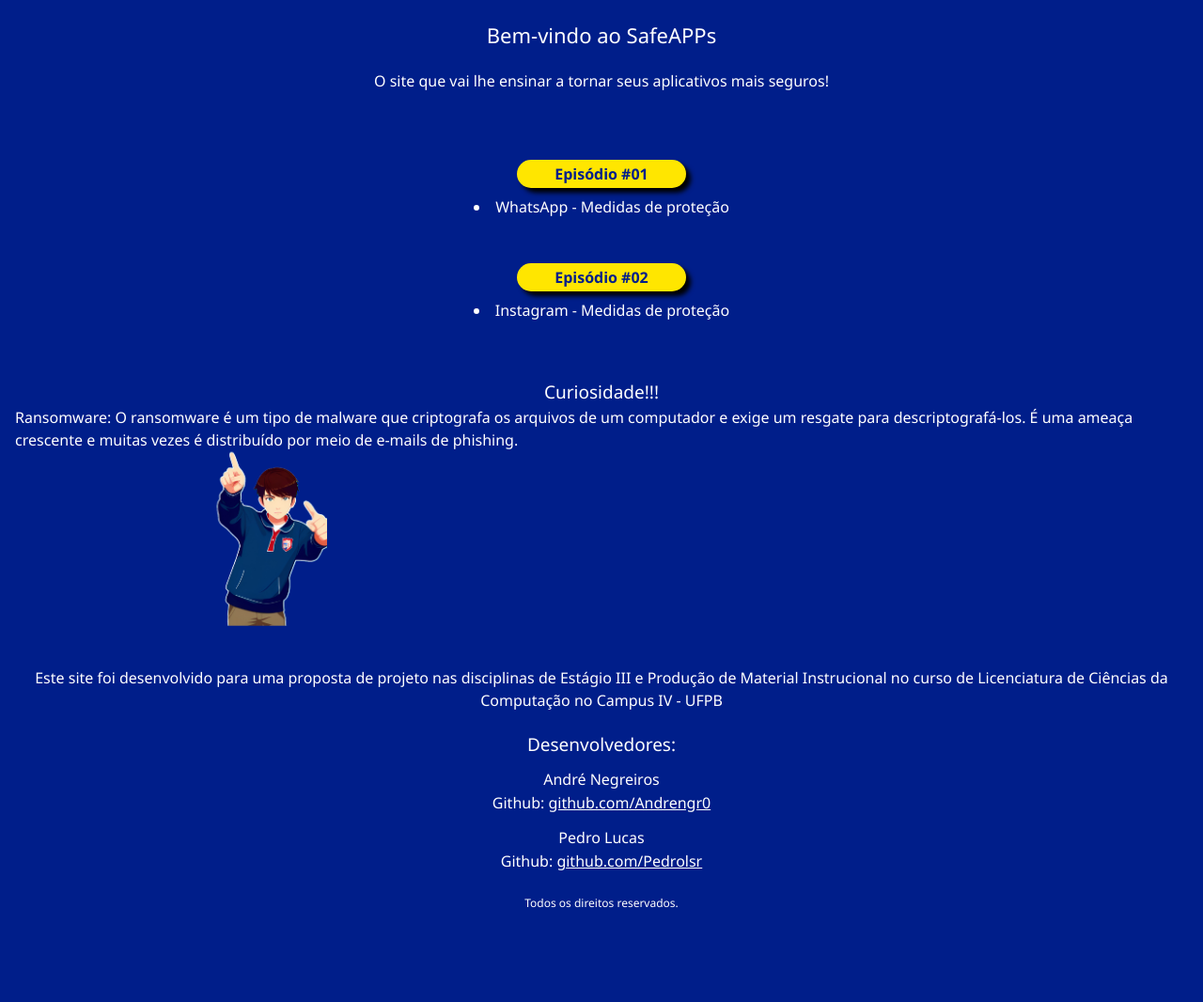
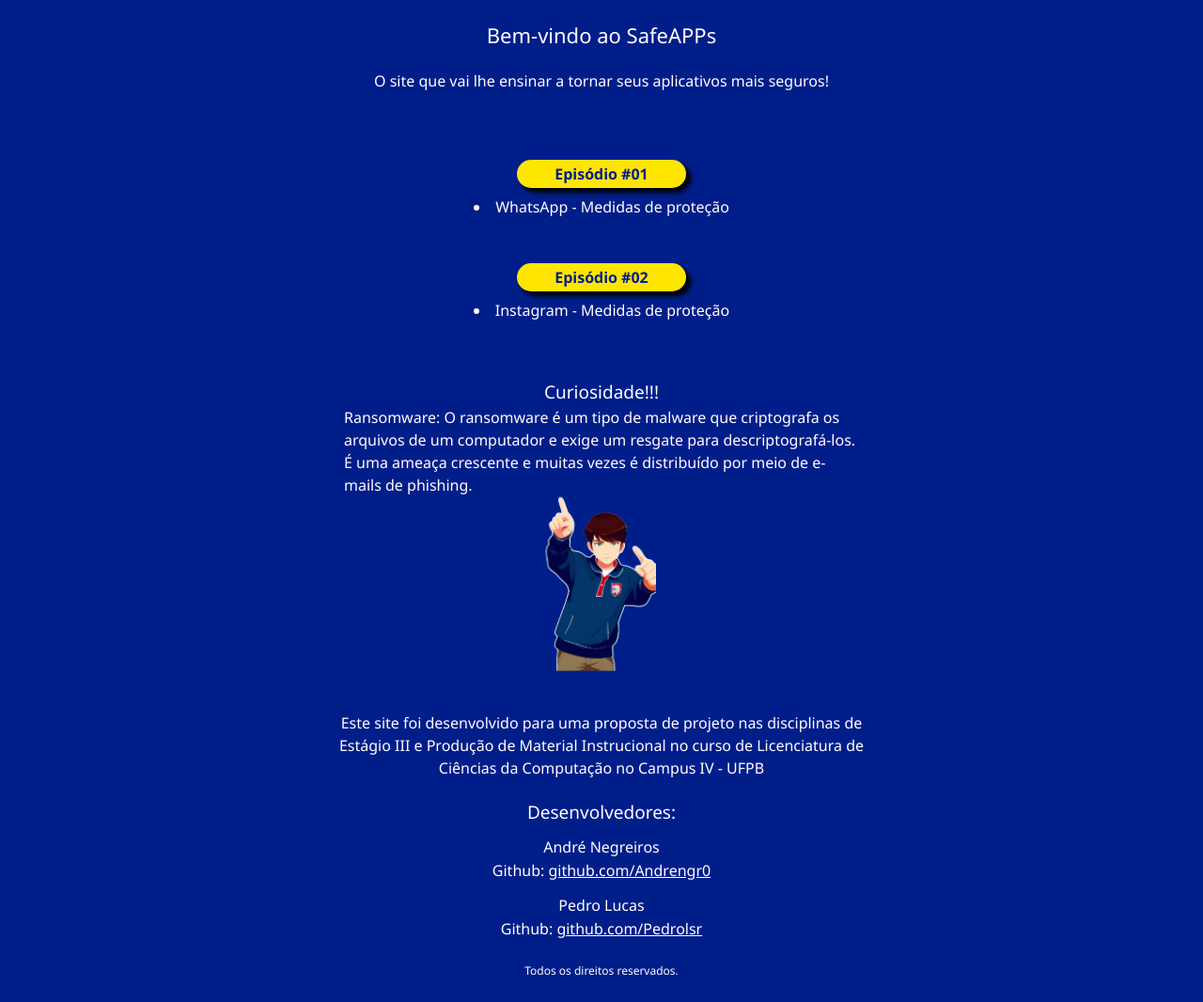
Before and after one commit to Andrengr0/Projeto-Material-Instrucional, a plain HTML site: page index.html in a window 1280 px wide. Shown: the whole page at 94% size. Before the commit the page ends 994 px from the top, so only its background shows below. Drawn offline with nearby package versions, Linux system fonts and the light colour scheme.

Commit message:
corrections

```diff
--- a/CSS/style.css
+++ b/CSS/style.css
@@ -10,8 +10,11 @@ html, body{
     color: #ffffff;
 }
 
-.body{
-    max-width: 420px;
+body{
+  width: 100%;
+  max-width: 580px;
+  margin-left: 50%;
+  transform: translateX(-50%);
 }
 
 .line{
```
